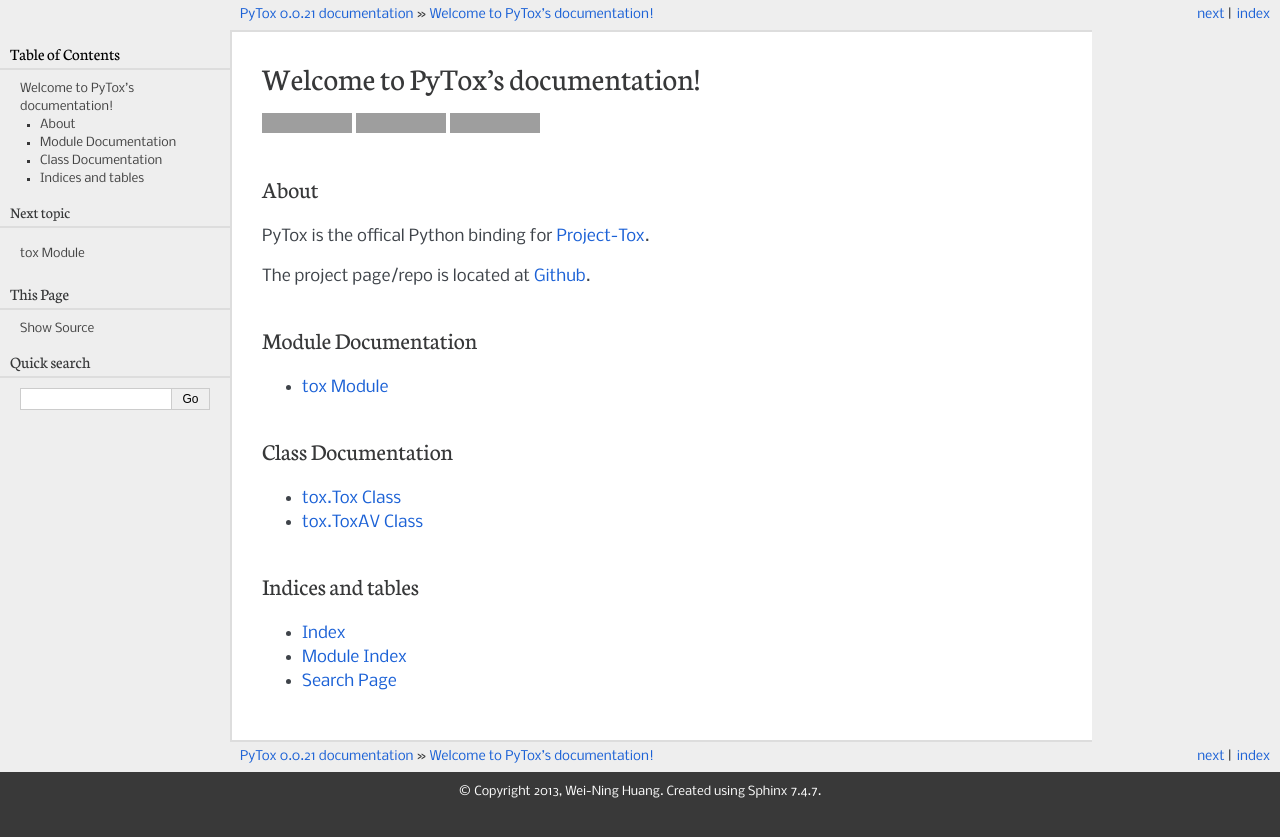
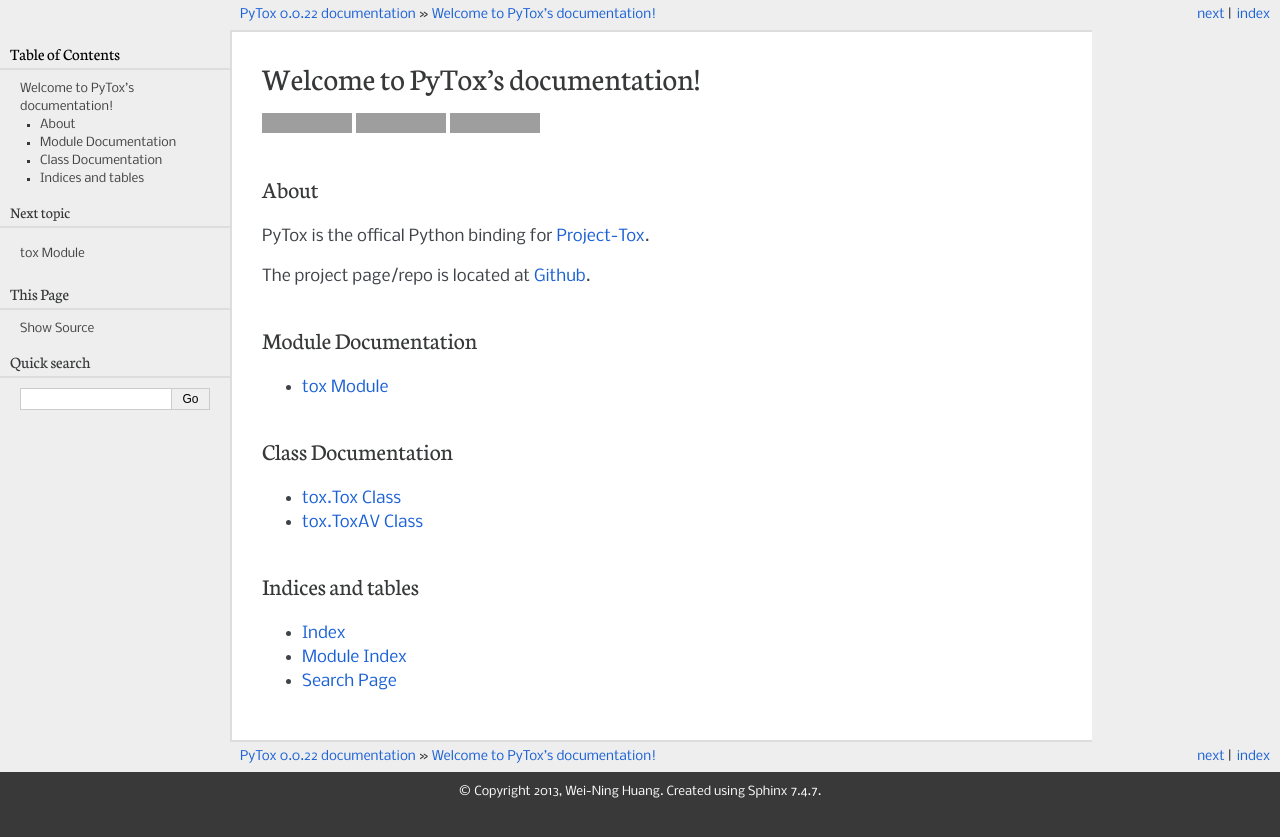
Before and after one commit to aitjcize/PyTox, a Sphinx documentation site: the page built from docs/index.rst, in a window 1280 px wide. Shown: the top 837 px of the page. Built offline with Sphinx 7.4.7, drawn with Linux system fonts in a browser that asks for light colours; grey boxes are pictures that could not be loaded.

Commit message:
Bump version to 0.0.22

```diff
--- a/docs/conf.py
+++ b/docs/conf.py
@@ -51,9 +51,9 @@
 # built documents.
 #
 # The short X.Y version.
-version = '0.0.21'
+version = '0.0.22'
 # The full version, including alpha/beta/rc tags.
-release = '0.0.21'
+release = '0.0.22'
 
 # The language for content autogenerated by Sphinx. Refer to documentation
 # for a list of supported languages.
--- a/setup.py
+++ b/setup.py
@@ -19,7 +19,7 @@
 
 setup(
     name="PyTox",
-    version="0.0.21",
+    version="0.0.22",
     description = 'Python binding for Tox the skype replacement',
     author = 'Wei-Ning Huang (AZ)',
     author_email = 'aitjcize@gmail.com',
```
